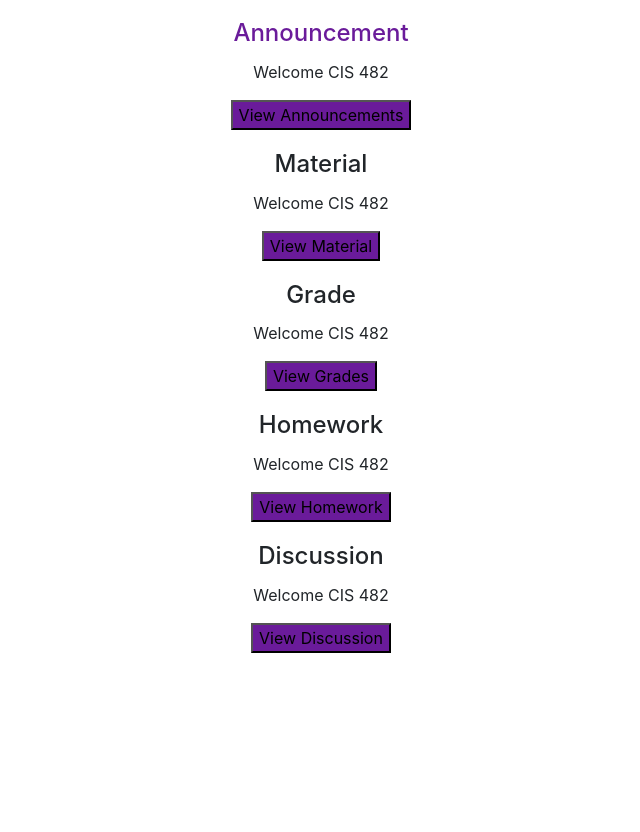
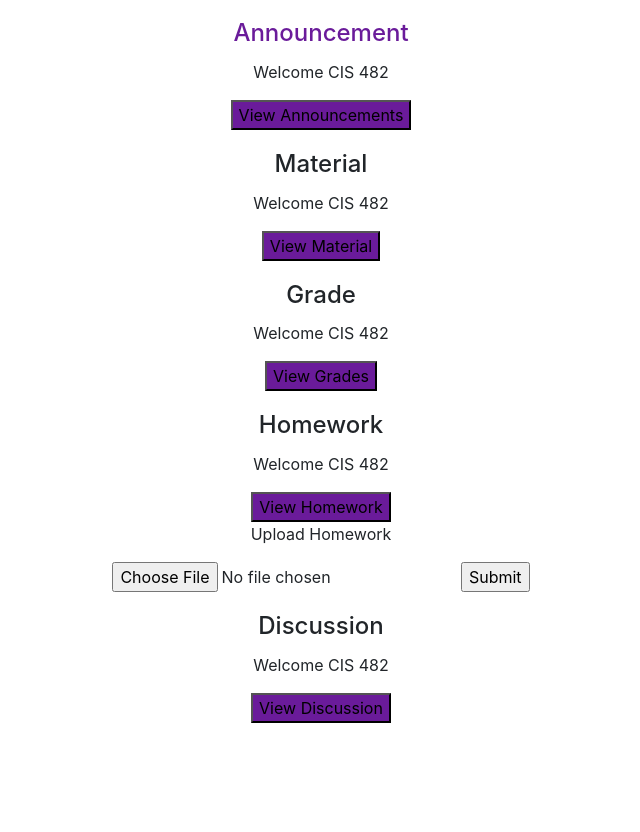
Before and after one commit to KhiapK/school-learning-management-system-main, a Django app: template school-learning-management-system-main/school_learning_management_system/curriculum/templates/curriculum/subject_list_view.html in a window 1280 px wide. Shown: the part 850-1682 px from the top of the page, without its empty margins (319-959 px from the left). Run offline with Django 3.2, Linux system fonts and the light colour scheme; the template is opened without the code that fills it: most values are stand-ins (such as "Sample title", 1, 10 or a date in 2020); some libraries are stand-ins or nearby versions.

Commit message:
Uploading files prototype atm

```diff
--- a/school-learning-management-system-main/school_learning_management_system/curriculum/templates/curriculum/lesson_list_view.html
+++ b/school-learning-management-system-main/school_learning_management_system/curriculum/templates/curriculum/lesson_list_view.html
@@ -44,7 +44,7 @@
                 <div class="col-sm-4 mb-4">
                   <div class="card box-shadow-hover">
                     <div class="card-body">
-                      <h5 class="card-title">Chapter-{{lesson.position}}: {{lesson.name}}</h5>
+                      <h5 class="card-title">Chapter-{{lesson.position}}: {{lesson.name}} </h5>
                       <!-- <p class="card-text">With supporting text below as a natural lead-in to additional content.</p> -->
                       <a href="{% url 'curriculum:lesson_detail' slug=lesson.slug subject=subjects.slug standard=lesson.Standard.slug %}" >
                       <button type="button" class="button-les" style="background-color:#6a1b9a;"><span>Get Lectures</span></button>
--- a/school-learning-management-system-main/school_learning_management_system/curriculum/templates/curriculum/subject_list_view.html
+++ b/school-learning-management-system-main/school_learning_management_system/curriculum/templates/curriculum/subject_list_view.html
@@ -99,6 +99,7 @@
                                 <p class="card-text">Welcome CIS 482</p>
                                 <p class="card-text"><small class="text-muted"></small></p>
                                     <a href="/curriculum/6th-class/6-mathematics/"><button class="button-les" style="background-color:#6a1b9a;"> <span> View Announcements </span></button></a>
+
        <div class="row d-flex justify-content-center mb-3">
                   <div class="row no-gutters">
                             <div class="col-md-4">
@@ -129,7 +130,13 @@
                                 <h4 class="card-title" style="#6a1b9a;">Homework</h4>
                                 <p class="card-text">Welcome CIS 482</p>
                                 <p class="card-text"><small class="text-muted"></small></p>
-                                    <a href="/curriculum/6th-class/6-mathematics/"><button class="button-les" style="background-color:#6a1b9a;"> <span> View Homework </span></button></a>
+                                  <a href="/curriculum/6th-class/6-mathematics/"><button class="button-les" style="background-color:#6a1b9a;"> <span> View Homework </span></button></a>
+                                <form action="/action_page.php">
+                                            <p class="card-text">Upload Homework</p>
+                                        <input type="file" id="myFile" name="filename">
+                                        <input type="submit">
+                                   </form>
+
        <div class="row d-flex justify-content-center mb-3">
                   <div class="row no-gutters">
                             <div class="col-md-4">
```
Also changed, not shown: school-learning-management-system-main/school_learning_management_system/db.sqlite3.
